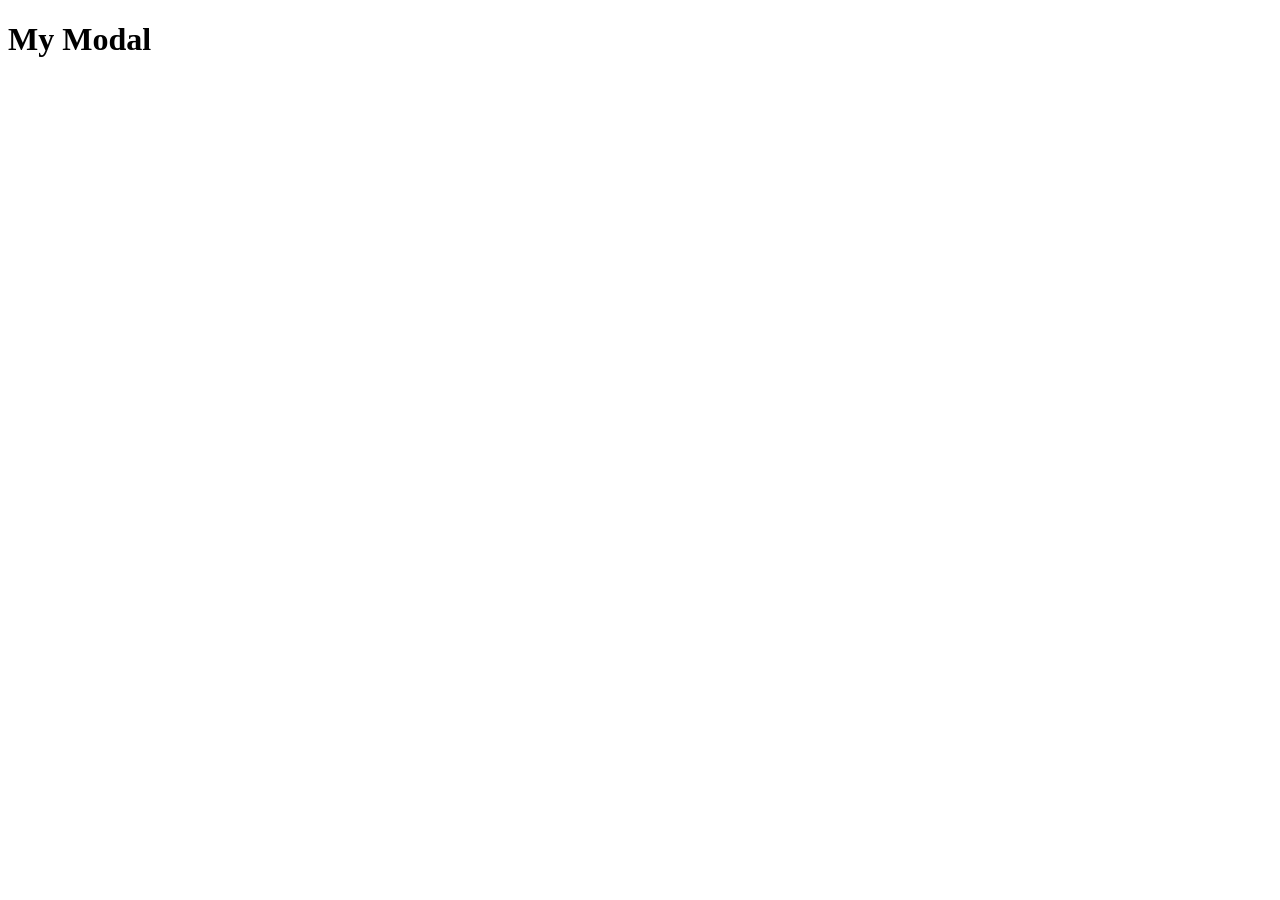
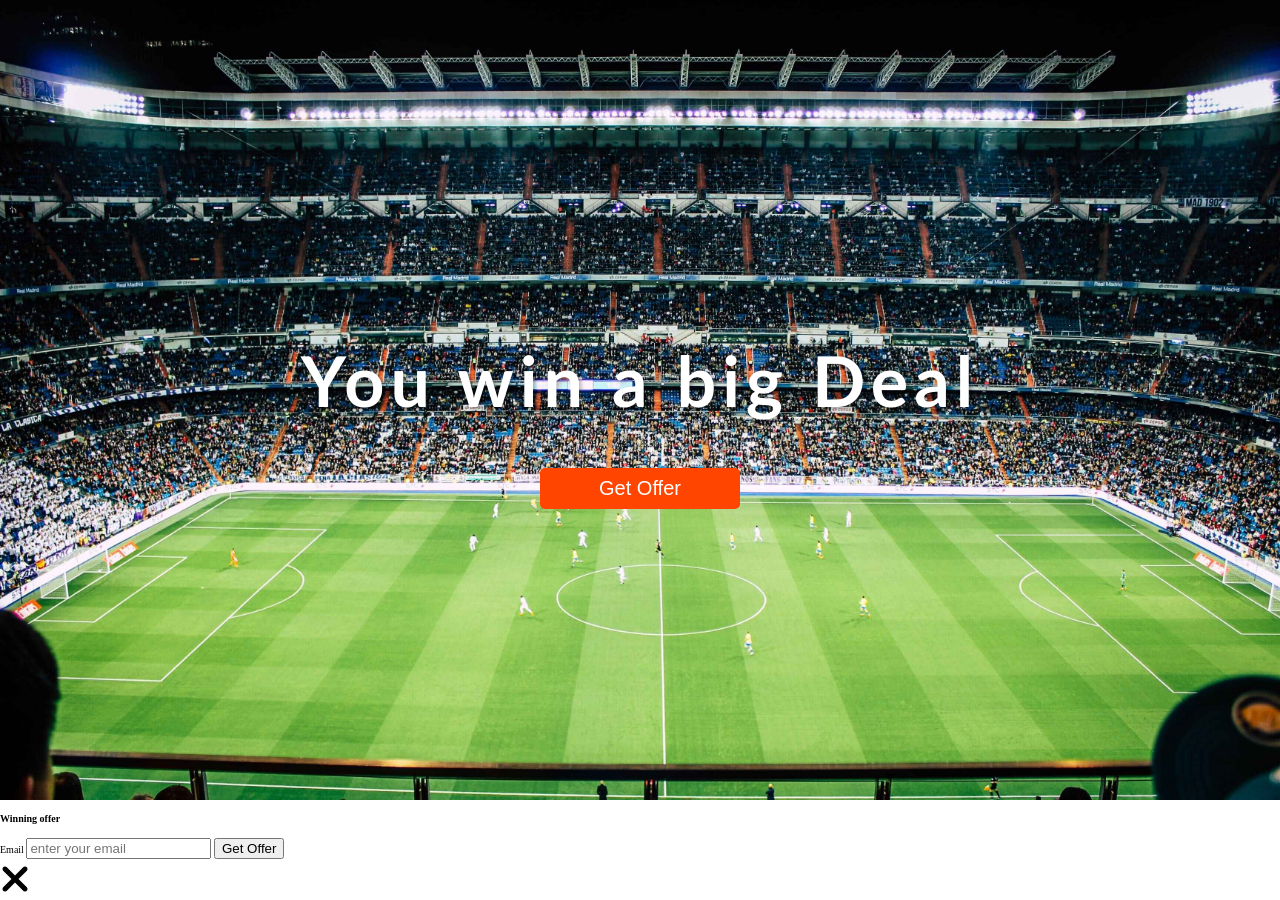
Before and after one commit to sakibhasan-24/manual-modal, a plain HTML site: page index.html in a window 1280 px wide. Before the commit the page ends 800 px from the top, so only its background shows below. Drawn offline with Linux system fonts and the light colour scheme.

Commit message:
main section

```diff
--- a/index.html
+++ b/index.html
@@ -3,11 +3,34 @@
   <head>
     <meta charset="UTF-8" />
     <meta name="viewport" content="width=device-width, initial-scale=1.0" />
+    <script
+      src="https://kit.fontawesome.com/01c61bf859.js"
+      crossorigin="anonymous"
+    ></script>
     <title>Modal</title>
     <link rel="stylesheet" href="style.css" />
   </head>
   <body>
-    <h1>My Modal</h1>
+    <div class="main-conatiner">
+      <h1>You win a big Deal</h1>
+      <button class="btn">Get Offer</button>
+    </div>
+    <div class="modal-container">
+      <h4>Winning offer</h4>
+      <label for="email">Email</label>
+      <input
+        type="email"
+        name="email"
+        placeholder="enter your email"
+        id=""
+        class="input"
+      />
+      <button class="modal-btn">Get Offer</button>
+      <div class="close-icon">
+        <i class="fa-solid fa-xmark fa-4x"></i>
+      </div>
+    </div>
+
     <script src="script.js"></script>
   </body>
 </html>
--- a/style.css
+++ b/style.css
@@ -0,0 +1,37 @@
+html {
+  font-size: 62.5%;
+}
+body {
+  margin: 0;
+}
+.main-conatiner {
+  display: flex;
+  flex-direction: column;
+  align-items: center;
+  justify-content: center;
+  height: 100vh;
+  background: url("img/image-min\ \(1\).jpg");
+  background-size: cover;
+}
+.main-conatiner h1 {
+  text-align: center;
+  font-size: 7rem;
+  color: #fff;
+  font-family: "Trebuchet MS", "Lucida Sans Unicode", "Lucida Grande",
+    "Lucida Sans", Arial, sans-serif;
+  letter-spacing: 6px;
+  text-shadow: 2px 2px 4px rgba(0, 0, 0, 0.3);
+}
+.btn {
+  padding: 0.9rem 1.6rem;
+  width: 20rem;
+  cursor: pointer;
+  background-color: orangered;
+  border: none;
+  border-radius: 5px;
+  font-size: 2rem;
+  color: #fff;
+}
+.btn:hover {
+  filter: brightness(0.8);
+}
```
Also changed, not shown: img/image-min (1).jpg (added).
